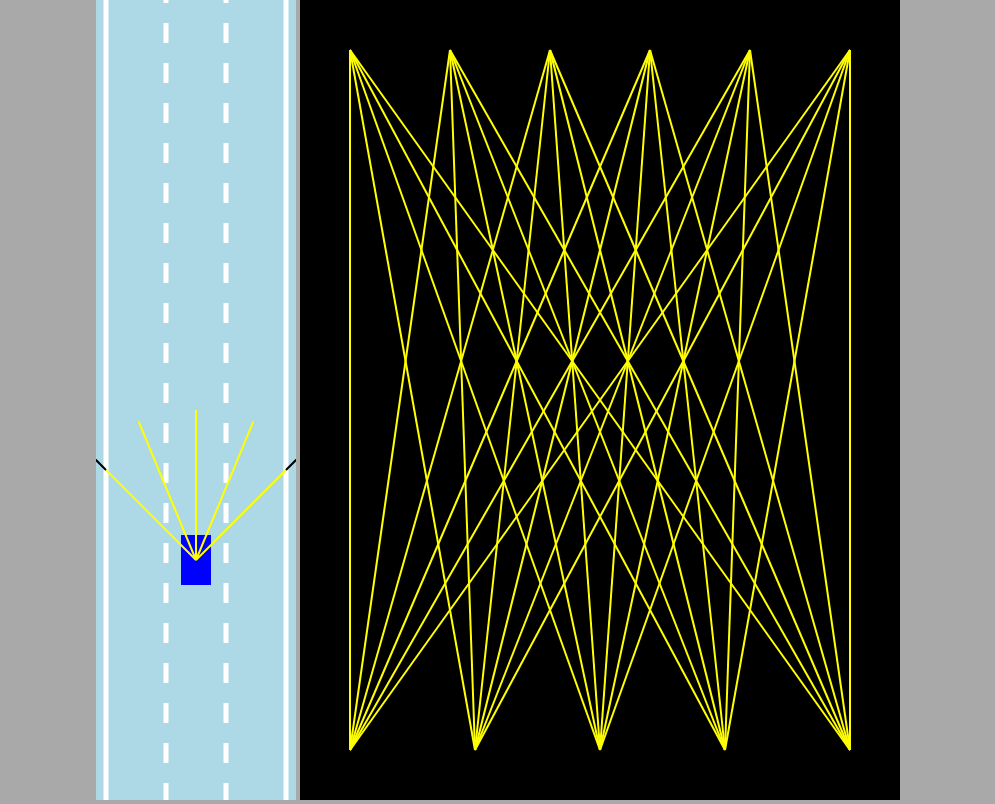
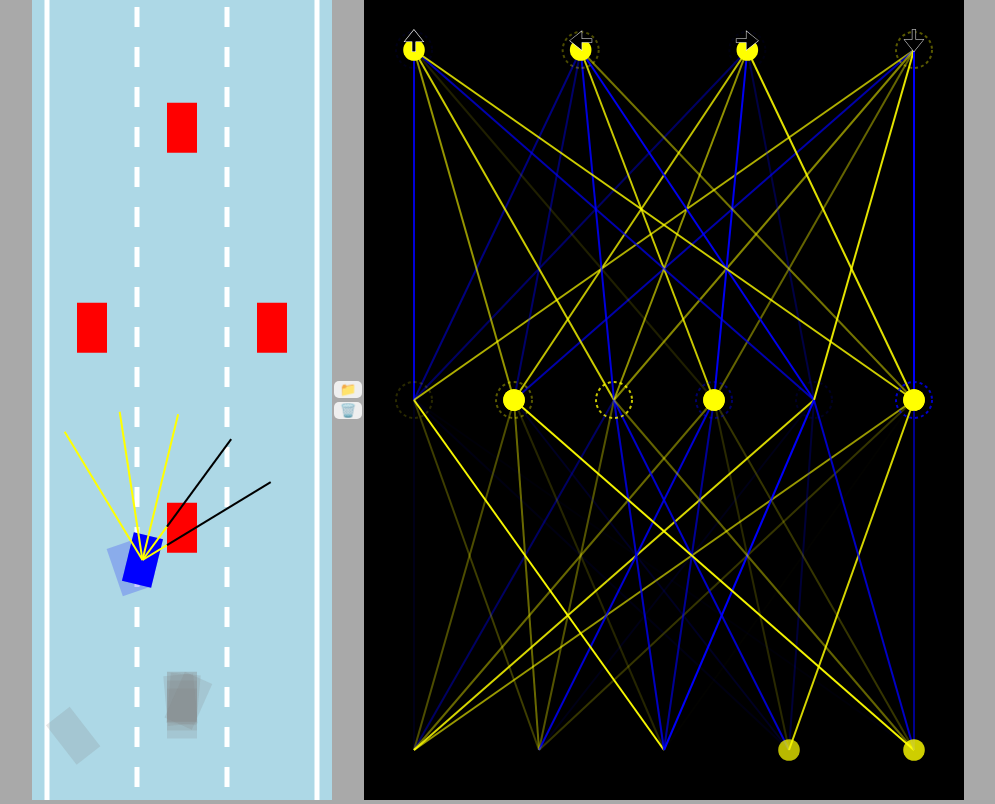
Before and after one commit to zxyn-86/self-driving-car-no-libraries, a plain HTML site: page index.html in a window 1280 px wide. Shown: the whole page, without its empty margins (142-1137 px from the left). Drawn offline with Linux system fonts and the light colour scheme.

Commit message:
pretty much done need to experiment with different fitness conditions

```diff
--- a/Car.js
+++ b/Car.js
@@ -133,9 +133,8 @@ class Car
 
     }
     //this basically draws the car
-    draw(ctx, color)
+    draw(ctx, color, drawSensor = false)
     {
-        console.log(this.damaged)
         if(this.damaged){
             ctx.fillStyle = "gray";
         }
@@ -150,7 +149,7 @@ class Car
         }
         ctx.fill();
 
-        if(this.sensor)
+        if(this.sensor && drawSensor)
         {
             this.sensor.draw(ctx);
         }
--- a/index.html
+++ b/index.html
@@ -7,6 +7,10 @@
 
 <body>
     <canvas id="carCanvas"></canvas>
+    <div id = "verticalButtons">
+        <button onclick="save()">📁</button>
+        <button onclick="discard()">🗑️</button>
+    </div>
     <canvas id="networkCanvas"></canvas>
     <script src= "visualiser.js"></script>
     <script src = "network.js"></script>
--- a/main.js
+++ b/main.js
@@ -1,5 +1,5 @@
 const carCanvas = document.getElementById("carCanvas");
-carCanvas.width = 200;
+carCanvas.width = 300;
 
 const networkCanvas = document.getElementById("networkCanvas");
 networkCanvas.width = 600;
@@ -10,15 +10,59 @@ const networkCtx = networkCanvas.getContext("2d");
 
 
 const road = new Road(carCanvas.width/2, carCanvas.width*0.9);
-const car = new Car(road.getLaneCentre(1),100,30,50, "AI");
+const N = 100;
+const cars = generateCars(N);
+let bestCar = cars[0];
+if(localStorage.getItem("bestBrain"))
+{
+    for(let i =0; i<cars.length; i++)
+    {
+        cars[i].brain =  JSON.parse(localStorage.getItem("bestBrain"));
+
+        if(i!=0)
+        {
+            NeuralNetwork.mutate(cars[i].brain, 0.4)
+        }
+    }
+
+}
+
+
+
+
 const traffic = [
     new Car(road.getLaneCentre(1),-100,30,50, "DUMMY",2),
-    // new Car(road.getLaneCentre(0),-300,30,50,"DUMMY",2),
-    // new Car(road.getLaneCentre(2),-300,30,50,"DUMMY",2),
-    // new Car(road.getLaneCentre(1),-500,30,50,"DUMMY",2)
+    new Car(road.getLaneCentre(0),-300,30,50,"DUMMY",2),
+    new Car(road.getLaneCentre(2),-300,30,50,"DUMMY",2),
+    new Car(road.getLaneCentre(1),-500,30,50,"DUMMY",2)
 ];
 
 animate();
+
+function save()
+{
+    localStorage.setItem("bestBrain",
+        JSON.stringify(bestCar.brain)
+    );
+    console.log("pressed save");
+}
+
+function discard()
+{
+    localStorage.removeItem("bestBrain");
+}
+
+function generateCars(N)
+{
+    const cars = [];
+    for(let i = 0; i<N; i++)
+    {
+        cars.push(new Car(road.getLaneCentre(1),100,30,50, "AI"))
+    }
+    return cars;
+}
+
+
 
 function animate()
 {
@@ -27,26 +71,48 @@ function animate()
         traffic[i].update(road.borders,[]); //empty array as a param so traffic not interacting w itself
     }
 
-    car.update(road.borders, traffic);
+    for(let i = 0; i<cars.length; i++)
+    {
+        cars[i].update(road.borders, traffic);
+    }
+
+    bestCar = cars.find(c =>c.y == Math.min(
+            ...cars.map(c=>c.y)
+    ))
+    //... spreads the array of cars as the min func doesnt work with arrays so make new array of c.y and spread
+
+
+
+
+
+
     carCanvas.height = window.innerHeight;  //this resizes the canvas so the car looks like it smoving
     //by saving and translating we make it look as though the road is moving
     networkCanvas.height = window.innerHeight;
 
 
     carCtx.save();
-    carCtx.translate(0,-car.y + carCanvas.height*0.7);
+    carCtx.translate(0,-bestCar.y + carCanvas.height*0.7);
     road.draw(carCtx);
 
     for(let i =0; i<traffic.length; i++)
     {
         traffic[i].draw(carCtx, "red");
     }
-    car.draw(carCtx, "blue");
+
+
+    carCtx.globalAlpha = 0.2;
+    for(let i = 0; i<cars.length; i++)
+    {
+        cars[i].draw(carCtx, "blue");
+    }
+    carCtx.globalAlpha = 1;
+    bestCar.draw(carCtx, "blue", true);
 
     carCtx.restore();
 
 
-    Visualiser.drawNetwork(networkCtx,car.brain); //need to implement
+    Visualiser.drawNetwork(networkCtx,bestCar.brain); //need to implement
     requestAnimationFrame(animate);
 
 }
--- a/network.js
+++ b/network.js
@@ -24,6 +24,33 @@ class NeuralNetwork
             );
         }
         return outputs;
+    }
+
+
+    static mutate(network, amount = 1)
+    {
+        network.levels.forEach(level => {
+            for(let i =0; i<level.biases.length; i++)
+            {
+                level.biases[i] = lerp(
+                level.biases[i],
+                Math.random()*2-1,
+                amount);
+            }
+
+            for(let i =0; i<level.weights.length; i++)
+            {
+                for(let j= 0; j<level.weights[i].length; j++)
+                {
+                    level.weights[i][j] = lerp(
+                        level.weights[i][j],
+                        Math.random()*2-1,
+                        amount
+                    );
+
+                }
+            }
+        });
     }
 
 }
--- a/sensor.js
+++ b/sensor.js
@@ -102,7 +102,7 @@ class sensor
                 y: this.car.y - Math.cos(rayAngle)*this.rayLength
             };
             this.rays.push([start,end]);
-            console.log(this.rays[0][0]);
+
 
         }
     }
--- a/style.css
+++ b/style.css
@@ -3,7 +3,30 @@ body
     margin: 0;
     background: darkgrey;
     overflow: hidden;
-    text-align: center;
+    display:  flex;
+    justify-content: center;
+    align-items: center;
+}
+
+#verticalButtons
+{
+    display: flex;
+    flex-direction: column;
+
+}
+
+button
+{
+    border: none;
+    border-radius: 5px;
+    padding: 5px, 5px, 7px, 5px ;
+    margin: 2px;
+    cursor: pointer;
+}
+button :hover
+{
+    background: blue;
+
 }
 
 #carCanvas
--- a/utils.js
+++ b/utils.js
@@ -28,9 +28,6 @@ function getIntersection(A,B,C,D){
 // length -1 it doesnt cause error it goes to index 0.
 function polysIntersect(poly1, poly2)
 {
-        console.log(poly1);
-        console.log(poly2[0].y);
-
 
         for(let i =0; i<poly1.length; i++)
         {
@@ -48,3 +45,12 @@ function polysIntersect(poly1, poly2)
         }
         return false;
 }
+
+function getRBGA(value)
+{
+        const alpha = Math.abs(value);
+        const R = value<0 ? 0:255;
+        const G = R;
+        const B = value>0 ? 0:255;
+        return "rgba("+R+","+G+","+B+","+alpha+")";
+}
--- a/visualiser.js
+++ b/visualiser.js
@@ -8,36 +8,33 @@ class Visualiser
         const width = ctx.canvas.width - margin*2;
         const height = ctx.canvas.height - margin*2;
 
-        Visualiser.drawLevel(ctx, network.levels[0], left, top, width, height);
+        const levelHeight = height/network.levels.length;
+        for(let i = network.levels.length-1; i>=0; i--)
+        {
+            const levelTop = top + lerp(
+                height-levelHeight,
+                0,
+                network.levels.length == 1 ? 0.5: i/(network.levels.length-1)
+            );
+
+            Visualiser.drawLevel(ctx,
+                network.levels[i],
+                left, levelTop,
+                width,
+                levelHeight,
+                i == network.levels.length-1 ? ['🠉','🠈','🠊','🠋']: []
+            );//arrows dont work for some reason
+        }
+
     }
 
-    static drawLevel(ctx, level , left ,top ,width, height)
+    static drawLevel(ctx, level , left ,top ,width, height, outputLabels)
     {
-        const right = left +width;
-        const bottom = top +height;
+        const right = left + width;
+        const bottom = top + height;
 
-        const {inputs,outputs} = level;
+        const {inputs,outputs,weights,biases} = level;
         const nodeRadius = 18;
-        for(let i = 0; i<inputs.length; i++)
-        {
-            const x = lerp(Visualiser.#getNodeX(inputs,i,left,right));
-            ctx.beginPath();
-            ctx.arc(x,bottom,nodeRadius,0,Math.PI*2);
-            ctx.fillStyle = "white";
-            ctx.fill();
-        }
-
-
-        for(let i = 0; i<outputs.length; i++)
-        {
-            const x = lerp(Visualiser.#getNodeX(outputs,i,left,right));
-            ctx.beginPath();
-            ctx.arc(x,top,nodeRadius,0,Math.PI*2);
-            ctx.fillStyle = "white";
-            ctx.fill();
-        }
-
-
 
 
         for(let i=0; i<inputs.length; i++)
@@ -53,10 +50,59 @@ class Visualiser
                 );
 
                 ctx.lineWidth = 2;
-                ctx.strokeStyle = "yellow";
+
+                ctx.strokeStyle = getRBGA(weights[i][j]);
+                //this is so that we can adjust colour and transparency based on weights of nodes yellow is positive blue negative we adjust rbg accordingly
                 ctx.stroke();
             }
         }
+
+
+        for(let i = 0; i<inputs.length; i++)
+        {
+            const x = Visualiser.#getNodeX(inputs,i,left,right);
+            ctx.beginPath();
+            ctx.arc(x,bottom,nodeRadius*0.6,0,Math.PI*2);
+            ctx.fillStyle = getRBGA(inputs[i]);
+            ctx.fill();
+        }
+
+
+        for(let i = 0; i<outputs.length; i++)
+        {
+            const x = Visualiser.#getNodeX(outputs,i,left,right);
+            ctx.beginPath();
+            ctx.arc(x,top,nodeRadius*0.6,0,Math.PI*2);
+            ctx.fillStyle = getRBGA(outputs[i]);
+            ctx.fill();
+
+            ctx.beginPath();
+            ctx.lineWidth = 2;
+            ctx.arc(x,top,nodeRadius, 0, Math.PI*2);
+            ctx.strokeStyle = getRBGA(biases[i]);
+            ctx.setLineDash([3,3]);
+            ctx.stroke();
+            ctx.setLineDash([]);
+
+            if(outputLabels[i])
+            {
+
+                ctx.beginPath();
+                ctx.textAlign = "center";
+                ctx.textBaseLine = "middle";
+                ctx.fillStyle = "black";
+                ctx.strokeStyle = "white";
+                ctx.font = (nodeRadius *1.5) + "px Arial";
+                ctx.fillText(outputLabels[i],x,top );
+                ctx.lineWidth = 0.5;
+                ctx.strokeText(outputLabels[i],x,top );
+            }
+        }
+
+
+
+
+
     }
 
     static #getNodeX(nodes, index, left, right)
```
